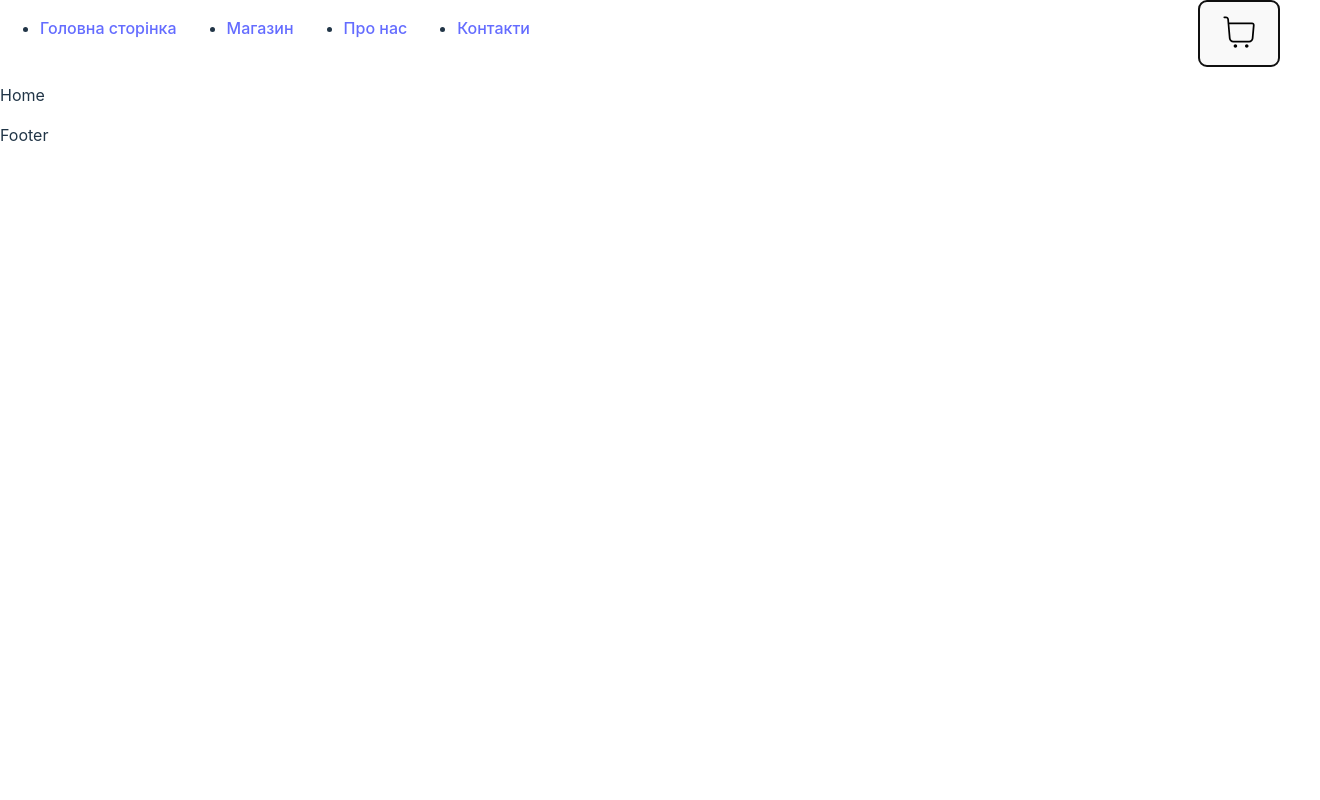
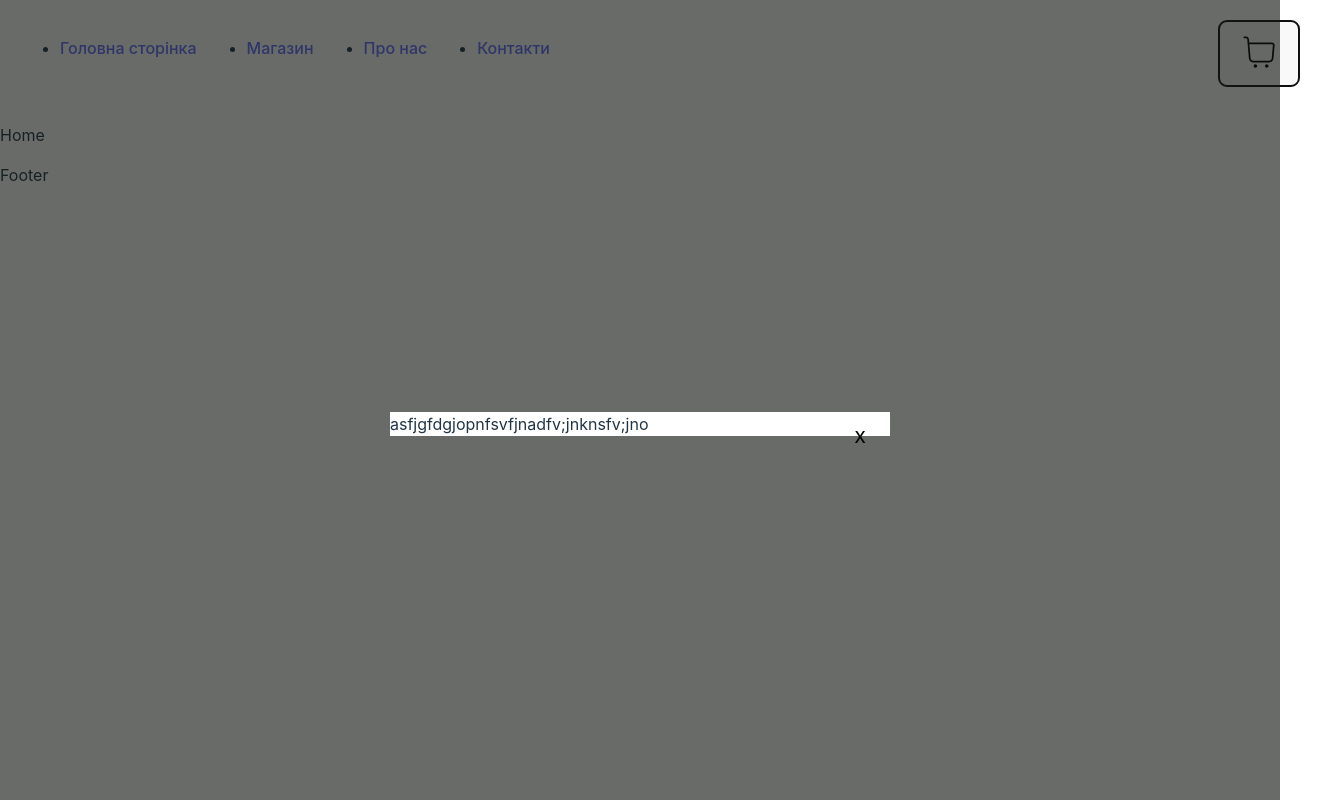
Before and after one commit to St0Lee/book-room-project, a React (Vite) app: page / in a window 1280 px wide. Both pictures are taken after a click on the button 1238 px from the left and 33 px from the top of the page. Shown: the whole page, 1320 px wide, since content can reach past the window. Built offline with nearby package versions, Linux system fonts and the light colour scheme.

Commit message:
modal-shopcart-logic

```diff
--- a/package.json
+++ b/package.json
@@ -10,6 +10,7 @@
     "preview": "vite preview"
   },
   "dependencies": {
+    "@reduxjs/toolkit": "^2.2.5",
     "react": "^18.2.0",
     "react-dom": "^18.2.0",
     "react-icons": "^5.1.0",
--- a/src/common/components/Header/Header.styled.js
+++ b/src/common/components/Header/Header.styled.js
@@ -4,6 +4,7 @@ export const NavBar = styled.div`
     display: flex;
     justify-content: space-between;
     width: 100vw;
+    padding: 20px;
 `
 
 export const NavBarList = styled.ul`
--- a/src/common/components/Modal/Modal.jsx
+++ b/src/common/components/Modal/Modal.jsx
@@ -1,17 +1,37 @@
 import { createPortal } from "react-dom";
+import { useEffect } from "react";
 import * as SC from "./modal.styled.js"
 
 const modalRoot = document.querySelector("#modal-root");
 
 export const Modal = ({children, toggleModal}) => {
+
+    const closeModal = (event) => {
+        if(event.target === event.currentTarget){
+            toggleModal()
+        }
+    }
+    useEffect(() =>{
+        const closeOnKey = (event) => {
+            console.log(event.code)
+            if(event.code === "Escape"){
+                toggleModal()
+            }
+        }
+        window.addEventListener("keydown", closeOnKey)
+        return () => {
+            window.removeEventListener("keydown", closeOnKey)
+        }
+    }, [toggleModal])
+
     return createPortal(
-        <div>
-            <div>
+        <SC.Overlay onClick={closeModal}>
+            <SC.Inner>
                 {children}
-                <button type="button" onClick={toggleModal}>
+                <SC.CloseBtn type="button" onClick={toggleModal}>
                     X
-                </button>
-            </div>
-        </div>, modalRoot
+                </ SC.CloseBtn>
+            </ SC.Inner>
+        </ SC.Overlay>, modalRoot
     )
 };
--- a/src/common/components/Modal/modal.styled.js
+++ b/src/common/components/Modal/modal.styled.js
@@ -15,8 +15,8 @@ export const Inner = styled.div`
   position: absolute;
   top: 50%;
   left: 50%;
-  transform: translate(-50%, -50%);
-
+  transform: translate(-50%, 50%);
+  width: 500px;
   max-width: 1200px;
   max-height: auto;
   background-color: ${p => p.theme.colors.modalBackground};
--- a/src/common/components/ShopCart/ShopCart.jsx
+++ b/src/common/components/ShopCart/ShopCart.jsx
@@ -1,12 +1,24 @@
 import { CiShoppingCart } from "react-icons/ci";
+import { useState } from "react";
+import { Modal } from "../Modal/Modal";
 
 export const ShopCart = () => {
 
+    const [isOpenModal, setIsOpenModal] = useState(false);
+
+    const toggleModal = () => {
+        setIsOpenModal(!isOpenModal)
+    }
+
     return(
         <>
-        <button >
-            <CiShoppingCart size={42} />
-        </button>
+            <button onClick={toggleModal}>
+                <CiShoppingCart size={42} />
+            </button>
+            {isOpenModal &&
+                <Modal toggleModal={toggleModal}>
+                   asfjgfdgjopnfsvfjnadfv;jnknsfv;jno
+                </ Modal>}
         </>
     )
 }
```
Also changed, not shown: 1 other file (tests, documents, lock files or other folders).
